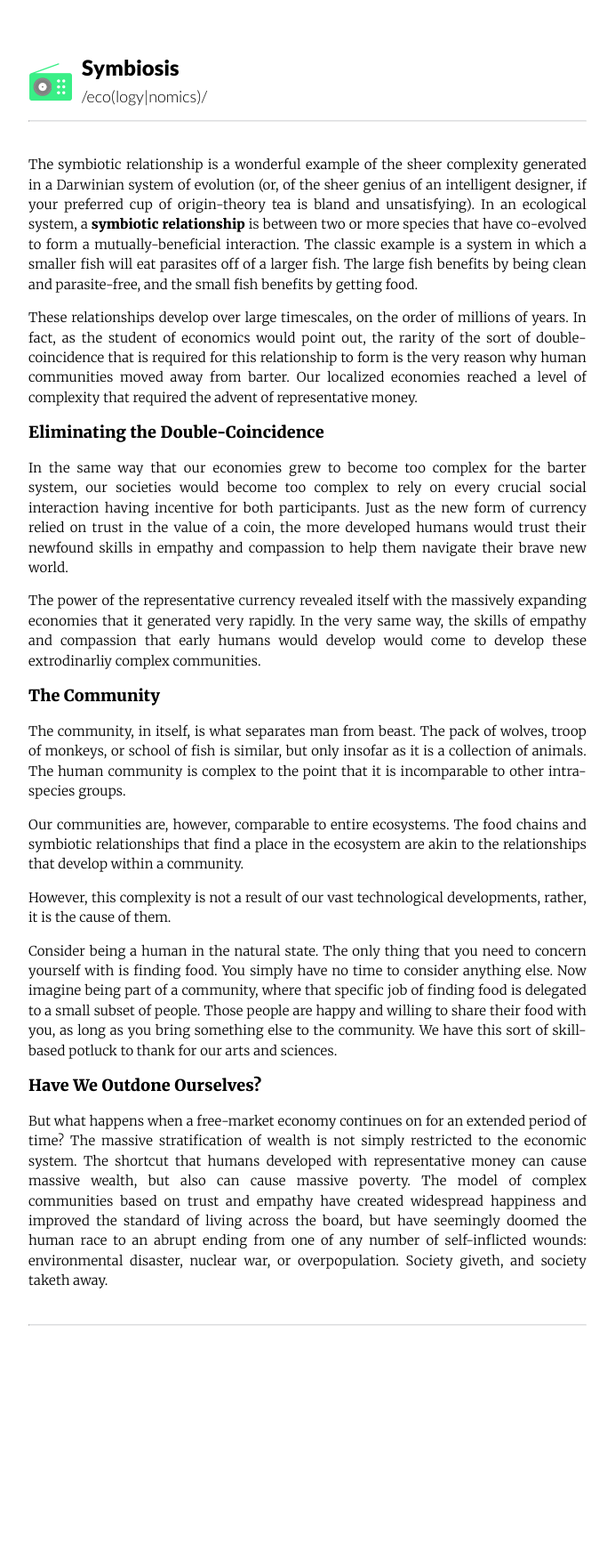
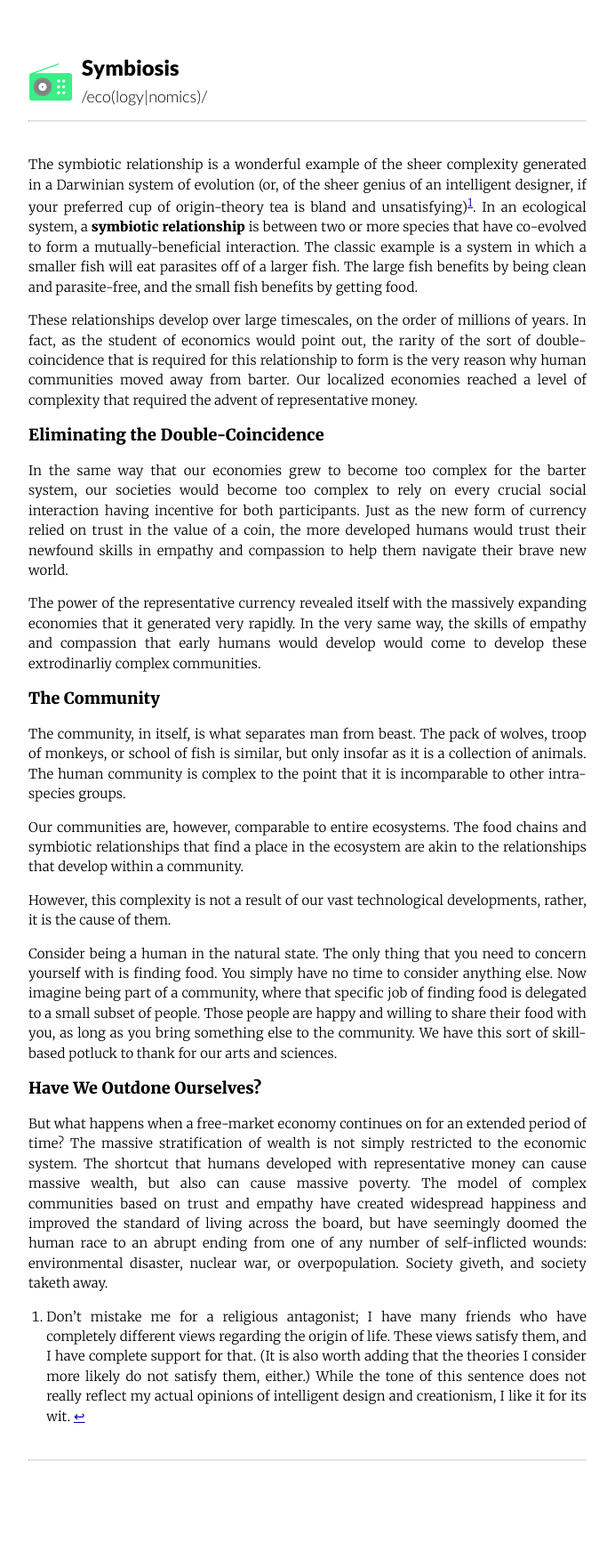
Before and after one commit to samcal/thenewrad.io, a Jekyll site: the page built from _posts/2014-02-28-symbiosis.markdown, in a window 1280 px wide. Shown: the whole page at 89% size, without its empty margins (294-986 px from the left). Built offline with Jekyll 4.4.1, drawn with Linux system fonts in a browser that asks for light colours; before the commit the page ends 1590 px from its top, so only the background shows below that.

Commit message:
add footnote so I don't offend people

```diff
--- a/_posts/2014-02-28-symbiosis.markdown
+++ b/_posts/2014-02-28-symbiosis.markdown
@@ -7,7 +7,7 @@ date: 2014-02-28 11:45:00
 categories: samcal
 ---
 
-The symbiotic relationship is a wonderful example of the sheer complexity generated in a Darwinian system of evolution (or, of the sheer genius of an intelligent designer, if your preferred cup of origin-theory tea is bland and unsatisfying). In an ecological system, a **symbiotic relationship** is between two or more species that have co-evolved to form a mutually-beneficial interaction. The classic example is a system in which a smaller fish will eat parasites off of a larger fish. The large fish benefits by being clean and parasite-free, and the small fish benefits by getting food.
+The symbiotic relationship is a wonderful example of the sheer complexity generated in a Darwinian system of evolution (or, of the sheer genius of an intelligent designer, if your preferred cup of origin-theory tea is bland and unsatisfying)[^1]. In an ecological system, a **symbiotic relationship** is between two or more species that have co-evolved to form a mutually-beneficial interaction. The classic example is a system in which a smaller fish will eat parasites off of a larger fish. The large fish benefits by being clean and parasite-free, and the small fish benefits by getting food.
 
 These relationships develop over large timescales, on the order of millions of years. In fact, as the student of economics would point out, the rarity of the sort of double-coincidence that is required for this relationship to form is the very reason why human communities moved away from barter. Our localized economies reached a level of complexity that required the advent of representative money.
 
@@ -30,3 +30,5 @@ Consider being a human in the natural state. The only thing that you need to con
 Have We Outdone Ourselves?
 --------------------------
 But what happens when a free-market economy continues on for an extended period of time? The massive stratification of wealth is not simply restricted to the economic system. The shortcut that humans developed with representative money can cause massive wealth, but also can cause massive poverty. The model of complex communities based on trust and empathy have created widespread happiness and improved the standard of living across the board, but have seemingly doomed the human race to an abrupt ending from one of any number of self-inflicted wounds: environmental disaster, nuclear war, or overpopulation. Society giveth, and society taketh away.
+
+[^1]: Don't mistake me for a religious antagonist; I have many friends who have completely different views regarding the origin of life. These views satisfy them, and I have complete support for that. (It is also worth adding that the theories I consider more likely do not satisfy them, either.) While the tone of this sentence does not really reflect my actual opinions of intelligent design and creationism, I like it for its wit.
```
